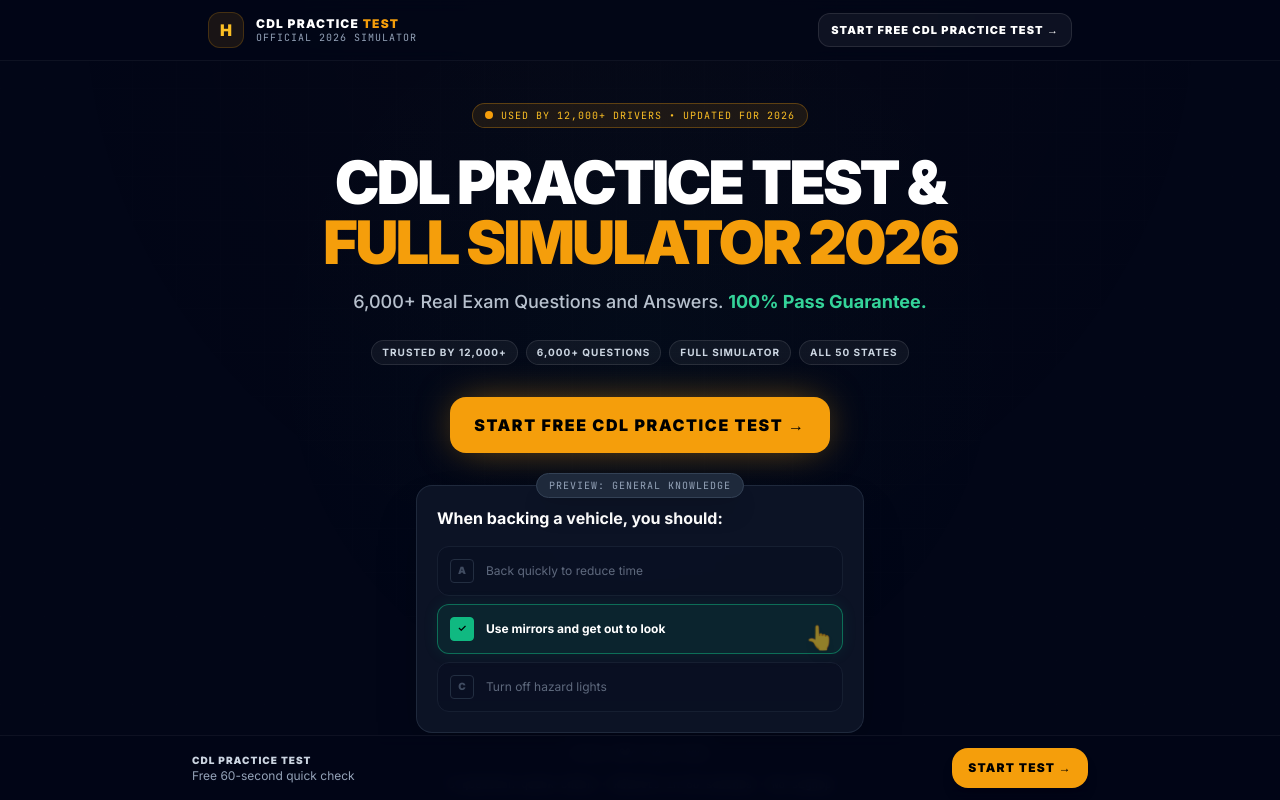
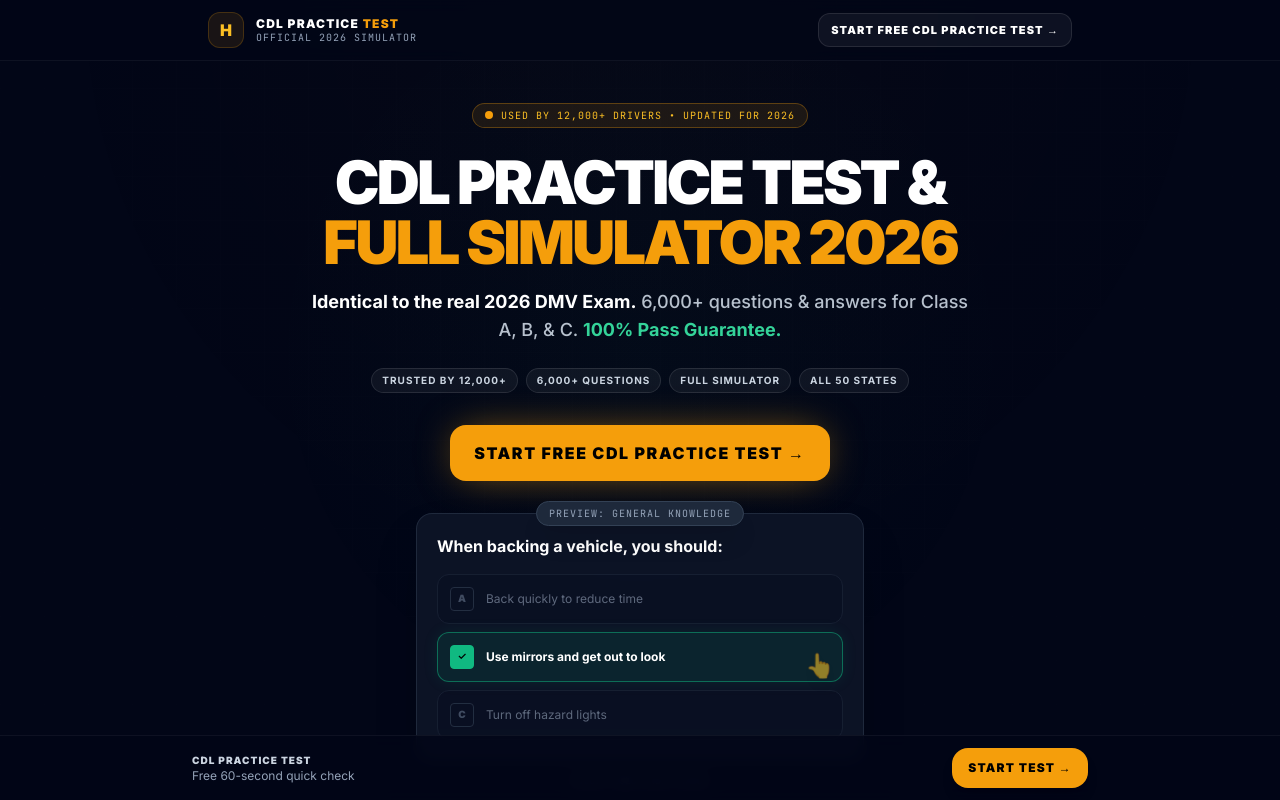
Before and after one commit to ismaelngoie/cdlpracticetest, a Next.js app: page / in a window 1280 px wide. Shown: the top 800 px of the page. Built offline with nearby package versions, Linux system fonts and the light colour scheme.

Commit message:
Update page.tsx

```diff
--- a/app/page.tsx
+++ b/app/page.tsx
@@ -290,8 +290,8 @@ export default function Home() {
           </h1>
 
           <p className="text-slate-300/90 text-sm md:text-lg font-medium leading-relaxed max-w-2xl mx-auto mb-6">
-            6,000+ Real Exam Questions and Answers. <span className="text-emerald-400 font-bold">100% Pass Guarantee.</span>
-          </p>
+  <span className="text-white font-bold">Identical to the real 2026 DMV Exam.</span> 6,000+ questions & answers for Class A, B, & C. <span className="text-emerald-400 font-bold">100% Pass Guarantee.</span>
+</p>
 
           <div className="flex flex-wrap justify-center gap-2 mb-8">
             {badge("Trusted by 12,000+")}
```
